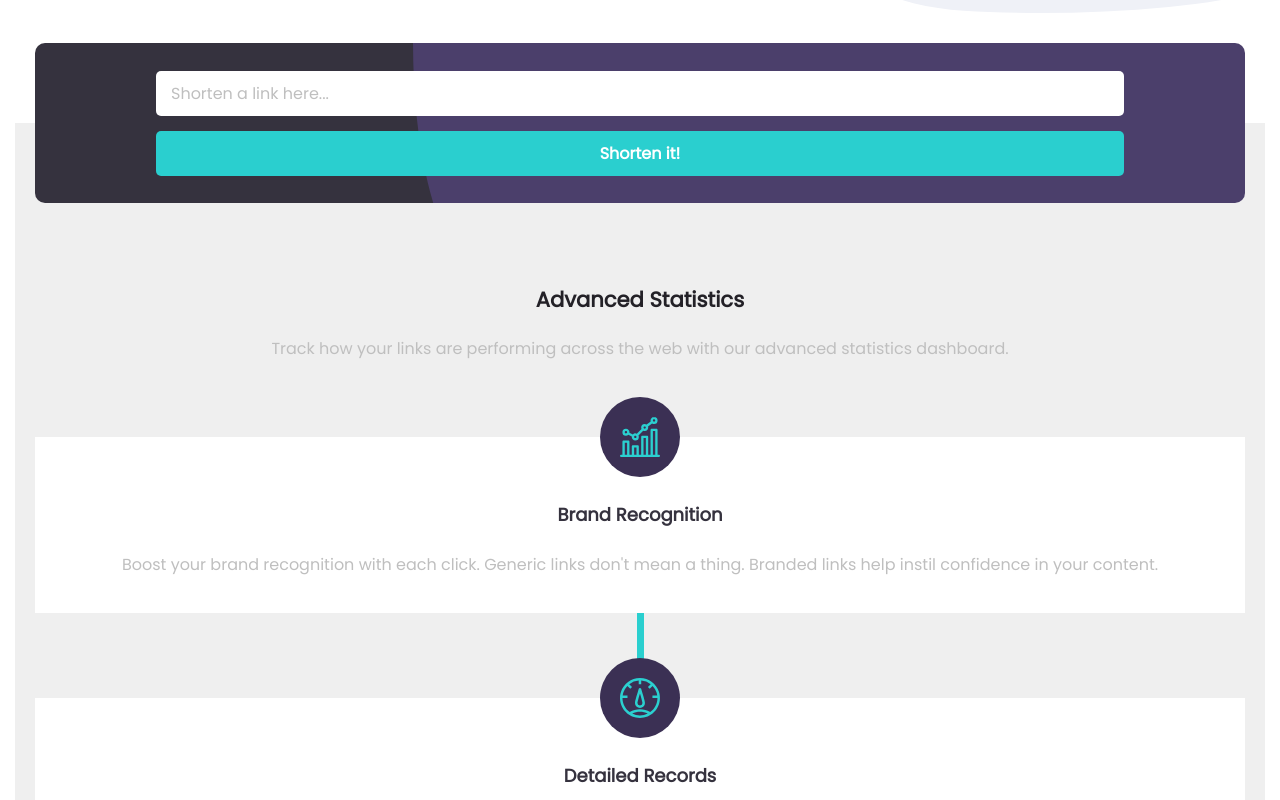
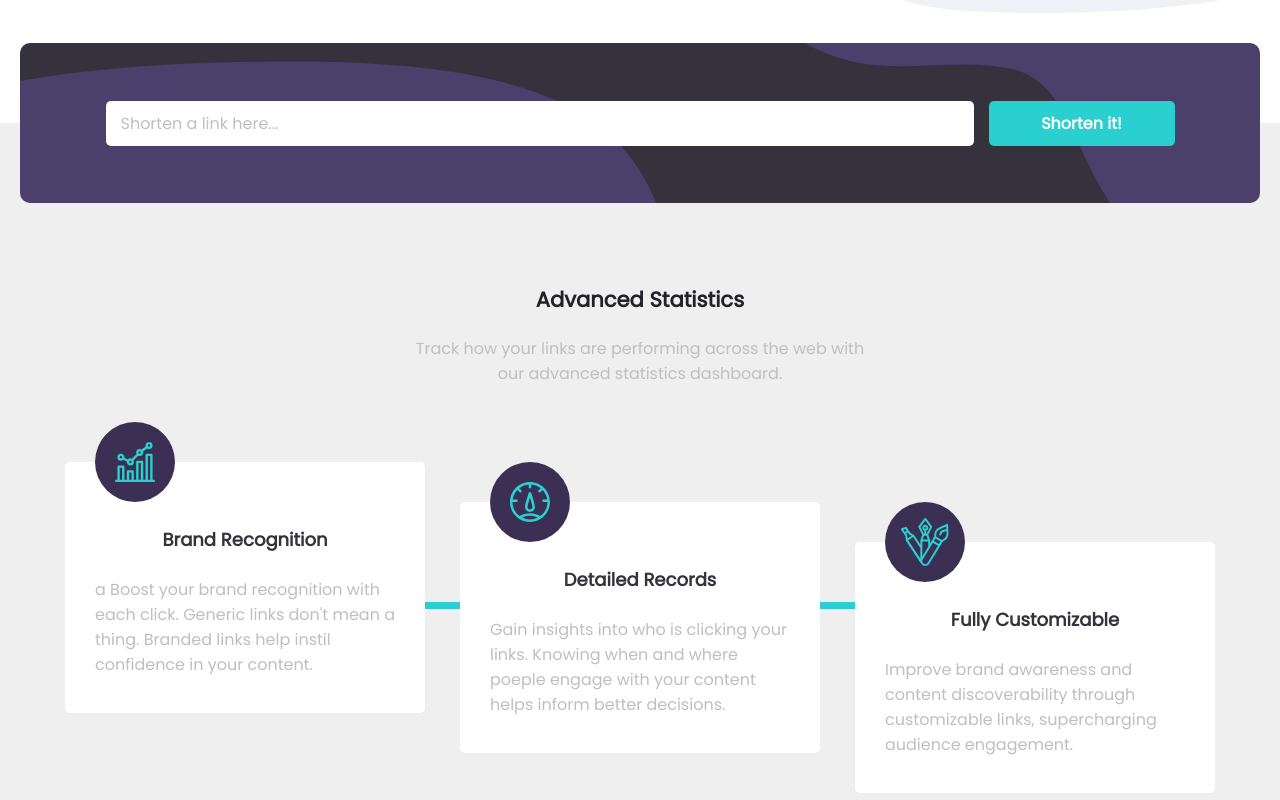
Before and after one commit to arnavbansal25/shortly, a React (Create React App) app: page / in a window 1280 px wide. Shown: the part 580-1380 px from the top of the page. Built offline with nearby package versions, Linux system fonts and the light colour scheme; a web font is replaced by a local one.

Commit message:
home view complete all screens

```diff
--- a/src/components/HeaderComponent.js
+++ b/src/components/HeaderComponent.js
@@ -1,6 +1,11 @@
 import React, { Component } from 'react';
 import styled from 'styled-components';
 import Navbar from './NavbarComponent';
+
+const Head = styled.div`
+    max-width: 1250px;
+    margin: 0 auto;
+`
 
 const Headerimg = styled.div`
     background-image: url("./assets/images/illustration-working.svg");
@@ -113,7 +118,7 @@ class Header extends Component {
 
     render() {
         return (
-            <React.Fragment>
+            <Head>
                 <Navbar />
 
                 <Headerimg />
@@ -129,7 +134,7 @@ class Header extends Component {
                         Get Started
                     </Start>
                 </Introduction>
-            </React.Fragment>
+            </Head>
         );
     }
 }
--- a/src/components/HomeComponent.js
+++ b/src/components/HomeComponent.js
@@ -29,6 +29,15 @@ const Shorten = styled.div`
     display: flex;
     flex-direction: column;
     justify-content: center;
+
+    @media only screen and (min-width: 730px) {
+        background-image: url("./assets/images/bg-shorten-desktop.svg");
+        background-position: 100%;
+        background-size: cover;
+        max-width: 1250px;
+        flex-direction: row;
+        align-items: center;
+    }
 `
 
 const Searchbar = styled.div`
@@ -53,6 +62,12 @@ const Searchbar = styled.div`
 
         padding: 10px 15px;
     }
+
+    @media only screen and (min-width: 730px) {
+        width: 70%;
+        margin: 0;
+        margin-right: 15px;
+    }
 `
 
 const ShortenIt = styled.button`
@@ -71,9 +86,17 @@ const ShortenIt = styled.button`
 
     padding: 10px;
     margin: 0 auto;
+
+    @media only screen and (min-width: 730px) {
+        width: 15%;
+        margin: 0;
+    }
 `
 
 const Advance = styled.div`
+    padding: 0 20px;
+    max-width: 450px;
+    margin: 0 auto;
     margin-top: 60px;
 `
 
@@ -90,12 +113,27 @@ const Ad_detail = styled.p`
 `
 
 const Cards = styled.div`
+    margin: 0 auto;
     margin-top: 60px;
+
+    @media only screen and (min-width: 730px) {
+        display: flex;
+        justify-content: center;
+        align-items: flex-start;
+    }
 `
 
 const Card = styled.div`
     background-color: #fff;
     padding: 20px 30px;
+    max-width: 400px;
+    border-radius: 5px;
+    border: none;
+
+    @media only screen and (min-width: 730px) {
+        max-width: 300px;
+        margin-top: ${props => props.a ? '0' : props.b ? '40px' : '80px'};
+    }
 `
 
 const CardImg = styled.span`
@@ -108,6 +146,11 @@ const CardImg = styled.span`
     border-radius: 50%;
     width: 80px;
     height: 80px;
+
+    @media only screen and (min-width: 730px) {
+        margin: 0;
+        margin-top: -60px;
+    }
 `
 
 const CardTitle = styled.h4`
@@ -120,6 +163,10 @@ const CardBody = styled.p`
     color: #bfbfbf;
     text-align: center;
     font-size: 16px;
+
+    @media only screen and (min-width: 730px) {
+        text-align: left;
+    }
 `
 
 const Vr = styled.div`
@@ -127,6 +174,12 @@ const Vr = styled.div`
     width: 7px;
     height: 85px;
     margin: 0 auto;
+
+    @media only screen and (min-width: 730px) {
+        width: 35px;
+        height: 7px;
+        margin: 140px 0;
+    }
 `
 
 class Home extends Component {
@@ -156,34 +209,34 @@ class Home extends Component {
                 </Advance>
 
                 <Cards>
-                    <Card>
+                    <Card a>
                         <CardImg>
                             <img src="./assets/images/icon-brand-recognition.svg" alt="" />
                         </CardImg>
                         <CardTitle>Brand Recognition</CardTitle>
                         <CardBody>
-                            Boost your brand recognition with each click. Generic links don't mean a thing. Branded links help instil confidence in your content.
-                    </CardBody>
+                            a    Boost your brand recognition with each click. Generic links don't mean a thing. Branded links help instil confidence in your content.
+                        </CardBody>
                     </Card>
                     <Vr />
-                    <Card>
+                    <Card b>
                         <CardImg>
                             <img src="./assets/images/icon-detailed-records.svg" alt="" />
                         </CardImg>
                         <CardTitle>Detailed Records</CardTitle>
                         <CardBody>
                             Gain insights into who is clicking your links. Knowing when and where poeple engage with your content helps inform better decisions.
-                    </CardBody>
+                        </CardBody>
                     </Card>
                     <Vr />
-                    <Card>
+                    <Card c>
                         <CardImg>
                             <img src="./assets/images/icon-fully-customizable.svg" alt="" />
                         </CardImg>
                         <CardTitle>Fully Customizable</CardTitle>
                         <CardBody>
                             Improve brand awareness and content discoverability through customizable links, supercharging audience engagement.
-                    </CardBody>
+                        </CardBody>
                     </Card>
                 </Cards>
             </HomeBody>
--- a/src/components/MainComponent.js
+++ b/src/components/MainComponent.js
@@ -5,7 +5,7 @@ import Footer from './FooterComponent';
 import styled from 'styled-components';
 
 const MainWrapper = styled.section`
-    max-width: 1250px;
+    ${'' /* max-width: 1250px; */}
     margin: 0 auto;
     font-size: 18px;
     font-family: 'Poppins';
@@ -30,8 +30,6 @@ class Main extends Component {
                 <img src="./assets/images/bg-boost-mobile.svg" width="100px" />
                 <hr />2
                 <img src="./assets/images/bg-shorten-desktop.svg" width="100px" />
-                <hr />3
-                <img src="./assets/images/bg-shorten-mobile.svg" width="100px" />
                 <hr />4
                 <img src="./assets/images/favicon-32x32.png" width="100px" />
                 <hr />7
```
